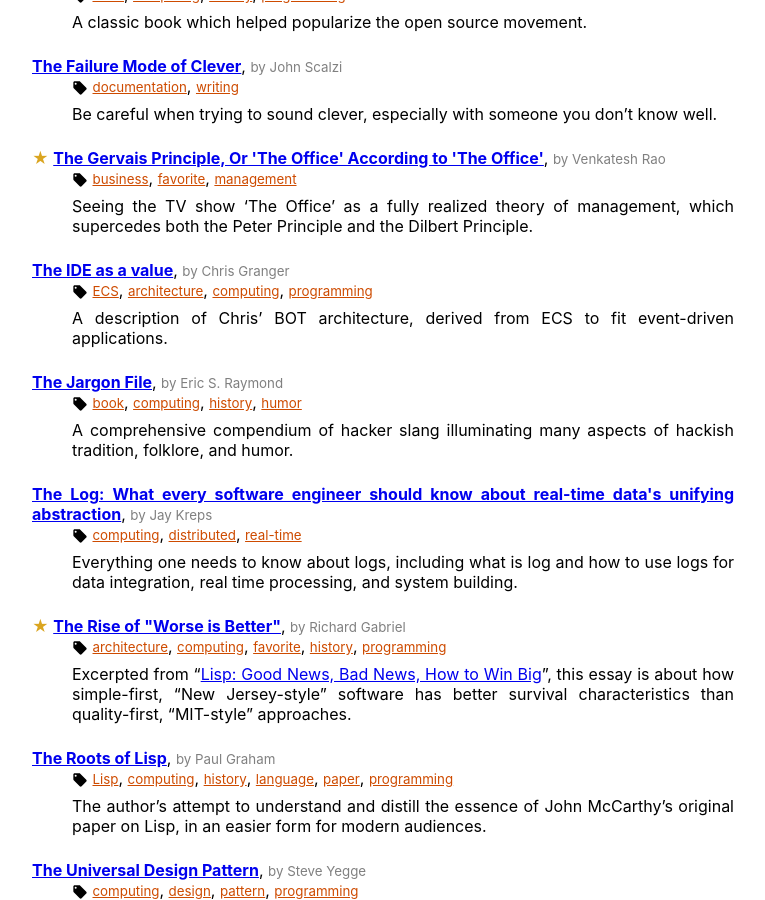
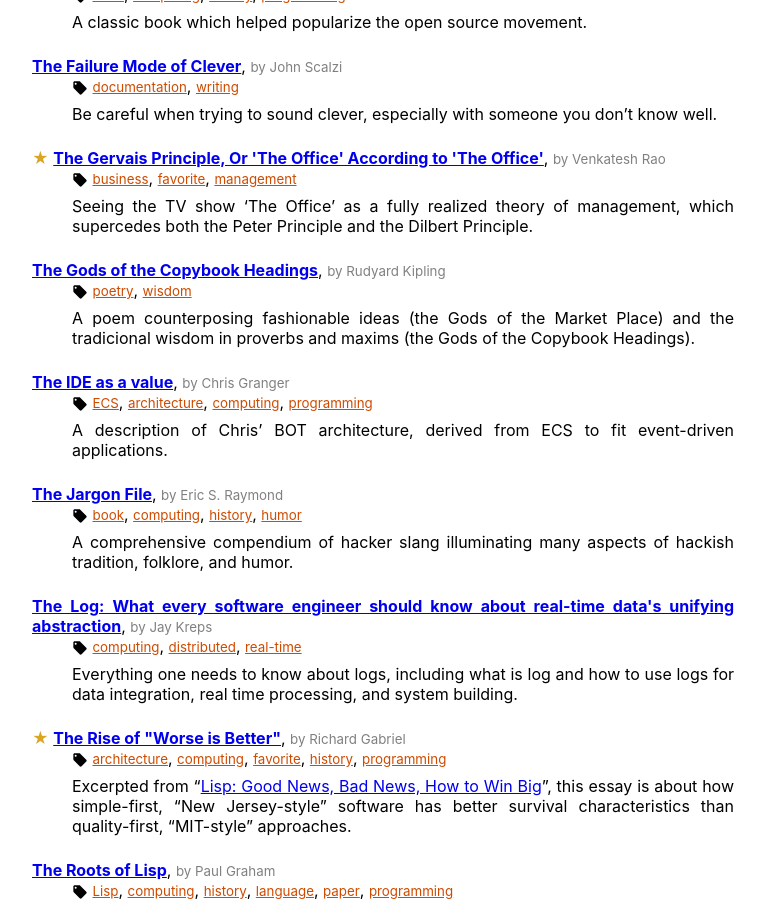
Before and after one commit to hanjos/hanjos.github.io, a Jekyll site: the page built from bookmarks.md, in a window 1280 px wide and 900 px high, scrolled down 8361 px. Shown: the whole window, without its empty margins (324-1089 px from the left). Built offline with Jekyll 4.4.1, drawn with Linux system fonts in a browser that asks for light colours.

Commit message:
Update bookmarks.yml

```diff
--- a/_data/bookmarks.yml
+++ b/_data/bookmarks.yml
@@ -465,3 +465,8 @@
   authors: John Wentworth
   description: '"When non-experts cannot distinguish true expertise from noise, money cannot buy expertise. Knowledge cannot be outsourced; we must understand things ourselves."'
   tags: ['economics', 'rationality']
+- url: https://www.kiplingsociety.co.uk/poem/poems_copybook.htm
+  title: The Gods of the Copybook Headings
+  authors: Rudyard Kipling
+  description: 'A poem counterposing fashionable ideas (the Gods of the Market Place) and the tradicional wisdom in proverbs and maxims (the Gods of the Copybook Headings).'
+  tags: ['poetry', 'wisdom']
```
